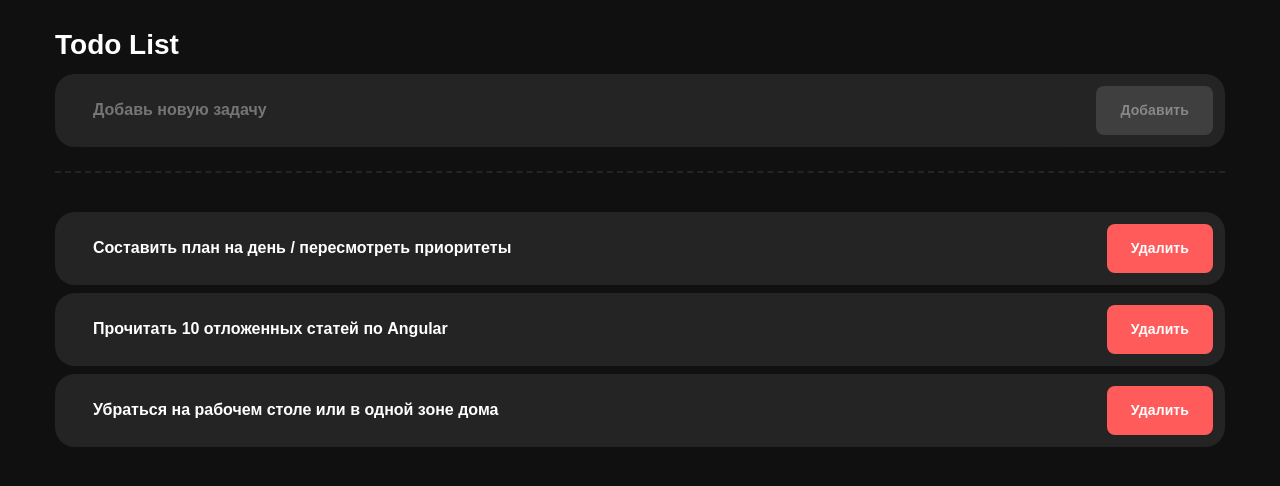
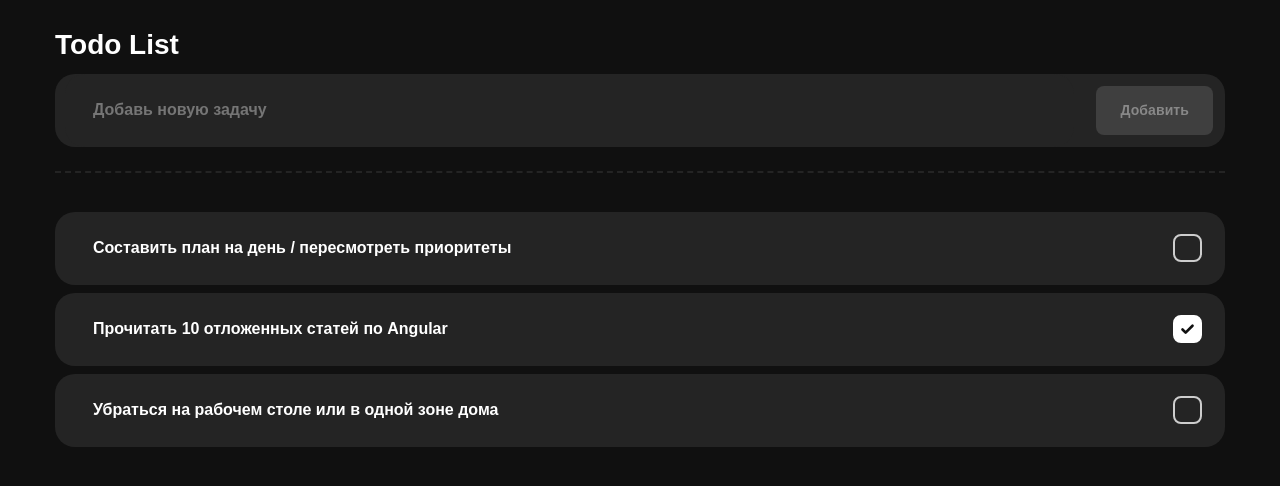
Before and after one commit to Angular-OTUS/ToDoList-GarnovAndrey, an Angular app: page / in a window 1280 px wide. Shown: the top 486 px of the page. Built offline with nearby package versions, Linux system fonts and the light colour scheme.

Commit message:
Добавление чекбоксов для статуса задач. Обновление модели задачи, рефакторинг формы и стилий.

```diff
--- a/src/app/components/to-do-list-item/to-do-list-item.html
+++ b/src/app/components/to-do-list-item/to-do-list-item.html
@@ -6,7 +6,7 @@
         <li >
           <div class="list-tasks__task" [ngClass]="{'task-selected': selectedTask?.id === task.id}">
             <span appTooltip="{{task.description}}" (click)="selectTask(task)">{{task.title}}</span>
-            <app-button-component class="button__delete" appTooltip="Удаляет задачу" (onClick)="delTask(task.id)">Удалить</app-button-component>
+            <input class="checkbox" type="checkbox" [checked]="task.status === 'Completed'" (change)="changeStatusTask(task.id, task.status)">
           </div>
         </li>
       }
@@ -15,9 +15,12 @@
   @if(selectedTask){
     <div class="sidebar" (dblclick)="editTask()">
       @if(!editTaskFlag){
-        <h2>{{selectedTask.title}}</h2>
-        <h3>Описание</h3>
-        <span>{{selectedTask.description}}</span>
+        <div class="description-content">
+          <h2>{{selectedTask.title}}</h2>
+          <h3>Описание</h3>
+          <span>{{selectedTask.description}}</span>
+        </div>
+        <app-button-component class="button__delete" appTooltip="Удаляет задачу" (onClick)="delTask(selectedTask.id)">Удалить</app-button-component>
       }
       @else {
         <div class="editform">
--- a/src/app/components/to-do-list-item/to-do-list-item.scss
+++ b/src/app/components/to-do-list-item/to-do-list-item.scss
@@ -23,8 +23,18 @@ li{
   border-radius: 20px;
   background-color: #242424;
   margin: 14px 0px 14px 20px;
-  padding: 10px 20px;
-  flex: 0 0 350px;
+  padding: 12px 20px;
+  width: 40%;
+  height: 100%;
+}
+
+.sidebar h2 {
+  margin-top: 0;
+}
+
+.description-content{
+  height: 100%;
+  margin-bottom: 12px;
 }
 
 .list-tasks__task {
@@ -56,6 +66,14 @@ li{
   ));
 }
 
+// .editform{
+
+// }
+
+.edit-fields{
+  margin-bottom: 12px;
+}
+
 .edit-task-field{
   color: #FFFFFF;
   padding: 10px 20px;
@@ -65,11 +83,28 @@ li{
   border-radius: 20px;
   background-color: #242424;
   min-height: 30px;
+  width: 100%;
+  box-sizing: border-box;
   resize: vertical;
   scrollbar-color: #9f9f9f #2c2c2c;
 }
 
-.edit-btn{
-  display: flex;
-  justify-content: end;
+.checkbox{
+  appearance: none;
+  width: 1.8rem;
+  height: 1.8rem;
+  border: 0.13rem solid #CDCDCD;
+  border-radius: 0.5rem;
+  background-color: #242424;
+  cursor: pointer;
+  transition: color 0.15s ease-in-out, background-color 0.15s ease-in-out, border-color 0.15s ease-in-out, box-shadow 0.15s ease-in-out;
+  margin: 23px;
 }
+
+.checkbox:checked{
+    background-color: #FFFFFF;
+    border-color: #FFFFFF;
+    background-image: url('../../../assets/check-mark.svg') ;
+    background-repeat: no-repeat;
+    background-position: center;
+}
--- a/src/app/components/to-do-list-item/to-do-list-item.ts
+++ b/src/app/components/to-do-list-item/to-do-list-item.ts
@@ -55,4 +55,9 @@ export class ToDoListItem {
       this.toastService.success('Задача обновлена!')
     }
   }
+
+  public changeStatusTask(taskId: number, taskStatus: string){
+    let status = taskStatus === 'Completed';
+    this.taskService.CompletingTask(taskId, status);
+  }
 }
--- a/src/app/components/to-do-list/to-do-list.scss
+++ b/src/app/components/to-do-list/to-do-list.scss
@@ -1,6 +1,7 @@
 @use '@angular/material' as mat;
 
 .button__add{
+  margin: 12px;
   font-weight: 600;
   @include mat.button-overrides((
     filled-container-color: #06AA71,
@@ -28,6 +29,7 @@
 
 .add-task__title{
   display: flex;
+  justify-content: space-between;
 }
 .add-task__description{
   display: flex;
@@ -46,7 +48,7 @@
   width: 100%;
   min-height: 30px;
   resize: vertical;
-  margin: 10px 30px;
+  margin: 0 12px 12px 12px;
   resize: none;
 }
 
--- a/src/app/models/task.model.ts
+++ b/src/app/models/task.model.ts
@@ -4,6 +4,7 @@ export interface ITask {
   id: number;
   title: string;
   description?: string;
+  status: StatusTask;
 }
 
 export interface IToast {
@@ -11,3 +12,5 @@ export interface IToast {
   status: TStatus;
   message: string;
 }
+
+type StatusTask = 'InProgress' | 'Completed';
--- a/src/app/services/tasks.ts
+++ b/src/app/services/tasks.ts
@@ -7,9 +7,9 @@ import { BehaviorSubject } from 'rxjs';
 })
 export class TasksService {
   private tasks: ITask[] = [
-    {id: 1, title: 'Составить план на день / пересмотреть приоритеты', description: 'Подробно описать каждое действие'},
-    {id: 2, title: 'Прочитать 10 отложенных статей по Angular', description: '1 статья: Про хуки, 2 статья: про лучшие практики...'},
-    {id: 3, title: 'Убраться на рабочем столе или в одной зоне дома', description: 'Убрать все лишнее с рабочего стола и освободить рабочую зону для комфортного время препровождения'}
+    {id: 1, title: 'Составить план на день / пересмотреть приоритеты', description: 'Подробно описать каждое действие', status: 'InProgress'},
+    {id: 2, title: 'Прочитать 10 отложенных статей по Angular', description: '1 статья: Про хуки, 2 статья: про лучшие практики...', status: 'Completed'},
+    {id: 3, title: 'Убраться на рабочем столе или в одной зоне дома', description: 'Убрать все лишнее с рабочего стола и освободить рабочую зону для комфортного время препровождения', status: 'InProgress'}
   ]
 
   private todoSubject = new BehaviorSubject<ITask[]>(this.tasks);
@@ -26,7 +26,7 @@ export class TasksService {
   }
 
   public addTask(newTaskText: string, newTaskTextDescription: string): void{
-    this.tasks.push({id: this.getTasksId(), title: newTaskText, description: newTaskTextDescription});
+    this.tasks.push({id: this.getTasksId(), title: newTaskText, description: newTaskTextDescription, status: 'InProgress'});
     this.todoSubject.next([...this.tasks]);
   }
 
@@ -44,4 +44,12 @@ export class TasksService {
     indexToDel != -1? this.tasks.splice(indexToDel, 1) : console.log('Error');
     this.todoSubject.next([...this.tasks]);
   }
+
+  public CompletingTask(idTask: number, status: boolean ): void{
+    let indexToStatus = this.tasks.findIndex(task => task.id == idTask);
+    if(indexToStatus != -1){
+      this.tasks[indexToStatus].status = status? 'Completed' : 'InProgress';
+      this.todoSubject.next([...this.tasks]);
+    }
+  }
 }
--- a/src/app/shared/button-component/button-component.scss
+++ b/src/app/shared/button-component/button-component.scss
@@ -1,7 +1,6 @@
 @use '@angular/material' as mat;
 
 .app-button{
-  margin: 12px;
   border: none;
   font-weight: 600;
   --mat-button-filled-container-height: 49px;
@@ -10,6 +9,7 @@
   @include mat.button-overrides((
     filled-label-text-color: #FFFFFF,
   ));
+  width: 100%;
 }
 
 .button__add{
```
Also changed, not shown: src/assets/check-mark.svg (added).
